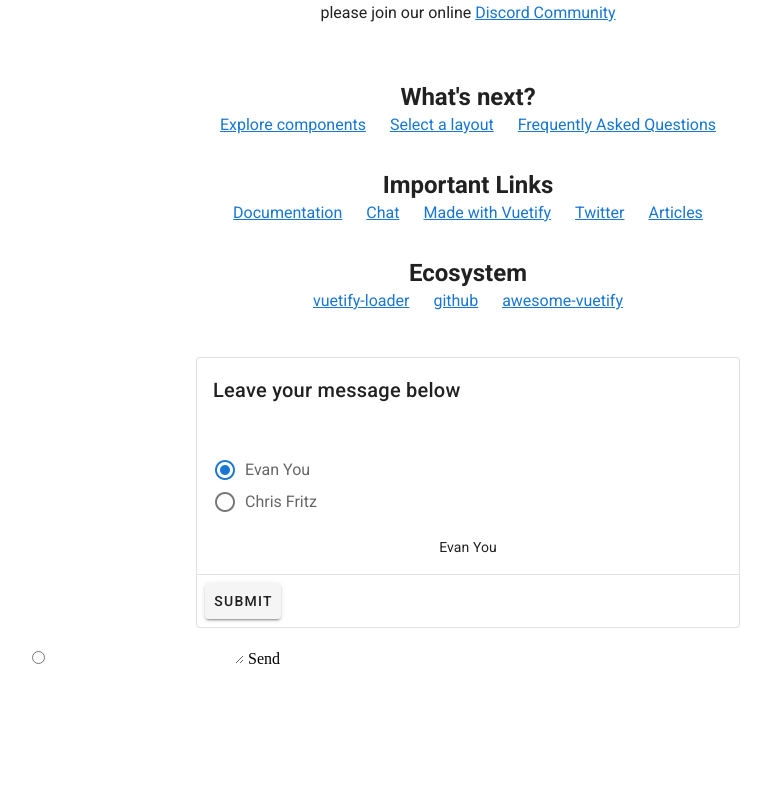
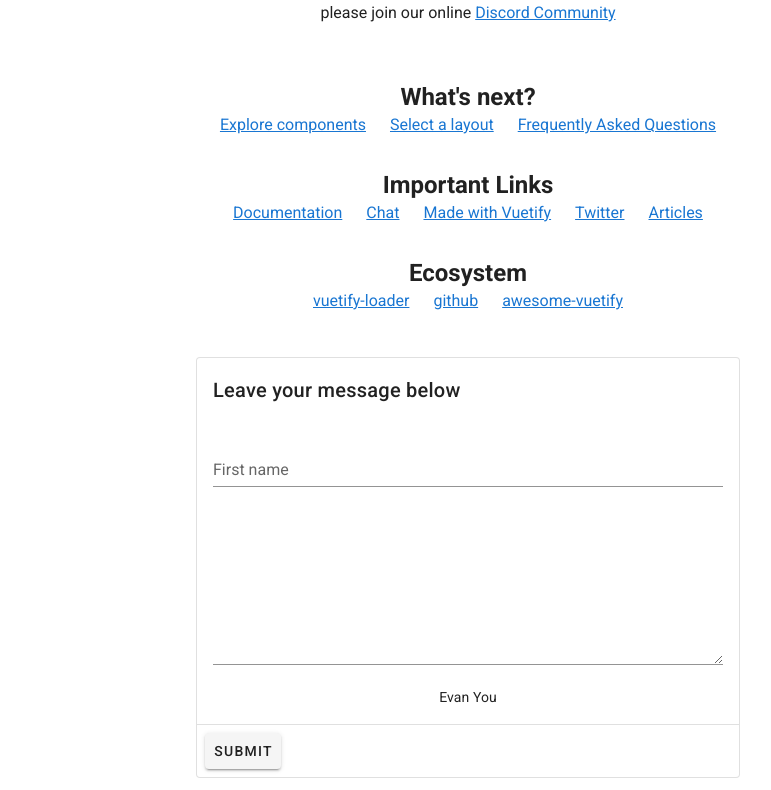
Before and after one commit to fpborges/fernando-webdev, a Vue app: page / in a window 1280 px wide. Shown: the part 409-1199 px from the top of the page, without its empty margins (172-943 px from the left). Before the commit the page ends 1077 px from the top, so only its background shows below. Built offline with nearby package versions, Linux system fonts and the light colour scheme.

Commit message:
form testing3

```diff
--- a/package.json
+++ b/package.json
@@ -9,6 +9,7 @@
     "dev": "npm run serve"
   },
   "dependencies": {
+    "axios": "^0.21.1",
     "core-js": "^3.6.5",
     "vue": "^2.6.11",
     "vue-router": "^3.2.0",
--- a/public/index.html
+++ b/public/index.html
@@ -15,9 +15,8 @@
     </noscript>
     <div id="app"></div>
     <!-- built files will be auto injected -->
-    <form name="ask-question" netlify netlify-honeypot="bot-field">
+    <form name="ask-question" netlify netlify-honeypot="bot-field" hidden>
       <input type="text" name="name" />
-      <input type="radio" name="panelist" />
       <textarea name="question"></textarea>
       <button type="submit">Send</button>
     </form>
--- a/src/components/netlifyComponents/NetlifyForm.vue
+++ b/src/components/netlifyComponents/NetlifyForm.vue
@@ -9,14 +9,21 @@
     </v-card-title>
 
     <form
+    @submit.prevent="handleSubmit"
     name="ask-question"
     method="post"
     data-netlify="true"
     data-netlify-honeypot="bot-field"
     >
      <v-card-text>
-        <input type="hidden" name="form-name" value="ask-question" />
-        <v-radio-group
+        <v-text-field
+            v-model="firstname"
+            name="name"
+            label="First name"
+        >
+        </v-text-field>
+
+        <!-- <v-radio-group
             v-model="currentPanelist">
             <v-radio
             v-for="(panelist,index) in panelists" :key="index"
@@ -25,13 +32,20 @@
             :checked="panelist === currentPanelist"
             />
 
-        </v-radio-group>
+        </v-radio-group> -->
+        <v-textarea
+        name="question"
+        v-model="question"
+        >
+        </v-textarea>
     <span>{{ currentPanelist }}</span>
     </v-card-text>
     <v-divider/>
     <v-card-actions>
 
-        <v-btn>Submit</v-btn>
+        <v-btn
+        type="submit"
+        >Submit</v-btn>
     </v-card-actions>
 
   </form>
@@ -40,20 +54,45 @@
 </template>
 
 <script>
+import axios from "axios";
+
 export default {
 name: 'NetlifyForm',
 data: () => ({
 
     panelists: ['Evan You', 'Chris Fritz'],
     currentPanelist: 'Evan You',
+    firstname: '',
+    question: '',
 
 
 }),
 
 methods:{
-    // updatePanelist(ev){
-    //     this.currentPanelist= ev.target.value
-    // }
+     encode (data) {
+      return Object.keys(data)
+        .map(
+          key => `${encodeURIComponent(key)}=${encodeURIComponent(data[key])}`
+        )
+        .join("&");
+    },
+    handleSubmit () {
+      const axiosConfig = {
+        header: { "Content-Type": "application/x-www-form-urlencoded" }
+      };
+      axios.post(
+        "/",
+        this.encode({
+          "form-name": "ask-question",
+          ...this.form
+        }),
+        axiosConfig
+      ).then(() =>{
+          alert('Form Submitted!');
+      }).catch(()=>{
+          alert('Error!');
+      });
+    }
 }
 
 }
```
Also changed, not shown: 1 other file (tests, documents, lock files or other folders).
